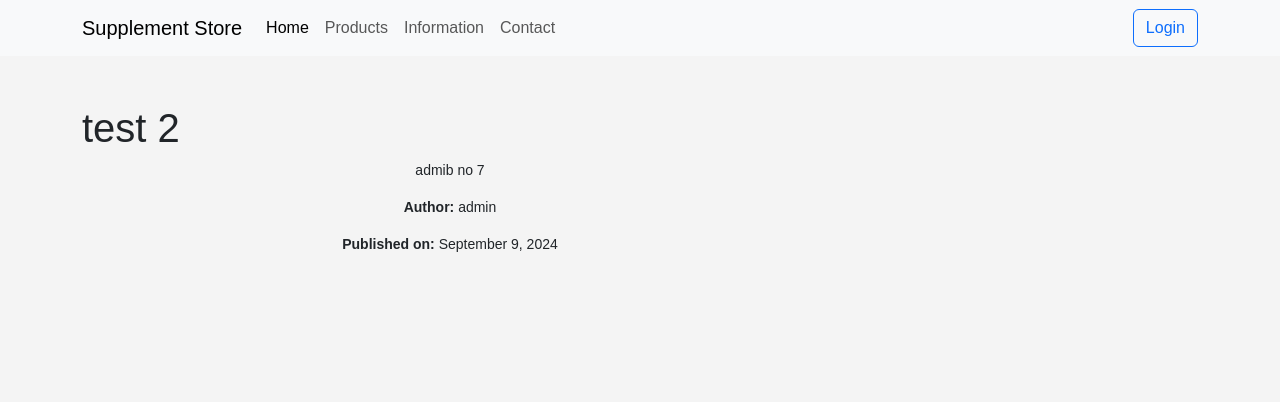
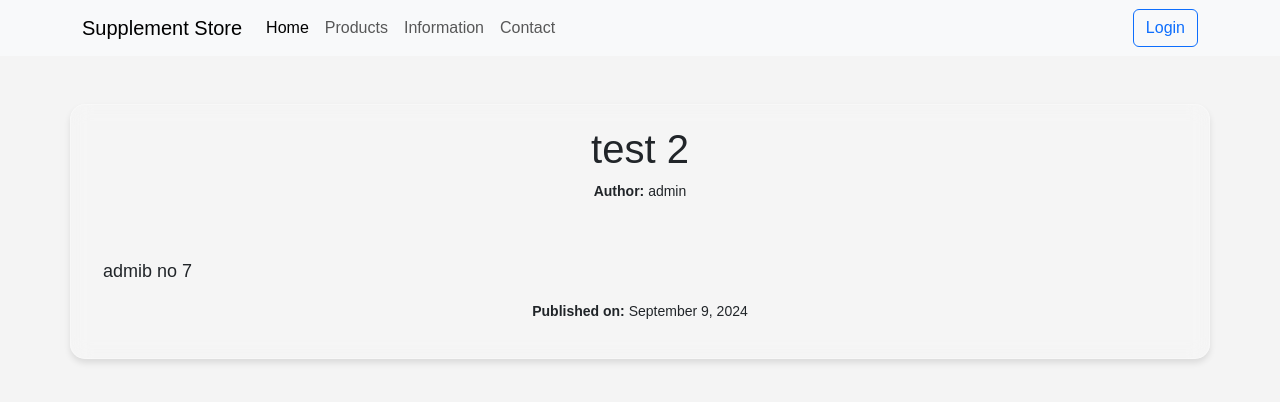
Before and after one commit to HimanM/Suppliment-Store, a PHP site: page /send_mail/show_content.php?id=5 in a window 1280 px wide. Shown: the top 402 px of the page. Run offline with PHP 8.4, Linux system fonts and the light colour scheme; data comes from the database, SQL or seed files in the repository.

Commit message:
bug fixes

```diff
--- a/CSS/show_content.css
+++ b/CSS/show_content.css
@@ -1,9 +1,19 @@
-.img-fluid {
-    max-height: 500px;
+.content-image {
+    max-width: 250px; /* Adjust this width as needed */
+    height: auto;
     object-fit: cover;
-    margin-bottom: 20px;
+    float: left;
+    margin: 5px;
 }
 
-.container {
-    margin-top: 50px;
+.content-title, .content-layout{
+    padding: 20px;
 }
+
+.square{
+    width: fit-content;
+}
+.body-p{
+    text-align: start;
+    font-size: 18px;
+}
--- a/product_details.php
+++ b/product_details.php
@@ -94,7 +94,7 @@ if ($is_logged_in) {
                     <p class="product-description">Description: <?php echo htmlspecialchars($product['description']); ?></p>
                 <?php endif; ?>
                 <?php if (!empty($product['detailed_description'])): ?>
-                    <p class="product-detailed-description">Details: <?php echo htmlspecialchars($product['detailed_description']); ?></p>
+                    <p class="product-detailed-description" style="text-align:start">Details: <?php echo htmlspecialchars($product['detailed_description']); ?></p>
                 <?php endif; ?>
             </div>
             <hr>
--- a/show_content.php
+++ b/show_content.php
@@ -33,19 +33,29 @@ if (!$content) {
 <body>
     <?php include 'top_nav.php'; ?>
 
-    <div class="container mt-5">
-        <div class="row">
-            <div class="col-md-8">
-                <h1><?php echo htmlspecialchars($content['title']); ?></h1>
-                <?php if (!empty($content['image_url'])): ?>
-                    <img src="images/content/<?php echo htmlspecialchars($content['image_url']); ?>" alt="Image" class="img-fluid">
-                <?php endif; ?>
-                <p><?php echo htmlspecialchars($content['body']); ?></p>
+    <div class="container mt-5 glass-card">
+    <div class="row">
+        <!-- Product Content -->
+        <div class="col-md-12">
+            <!-- Title and Author on the right of the image -->
+            <div class="content-title">
+                <h1 style="text-align:center"><?php echo htmlspecialchars($content['title']); ?></h1>
                 <p><strong>Author:</strong> <?php echo htmlspecialchars($content['username']); ?></p>
+            </div>
+            <div class="content-layout">
+                <!-- Image on the left -->
+                <div class ="square">
+                    <?php if (!empty($content['image_url'])): ?>
+                        <img src="images/content/<?php echo htmlspecialchars($content['image_url']); ?>" alt="Image" class="img-fluid content-image me-3">
+                    <?php endif; ?>
+                </div>
+                <p class="body-p" ><?php echo nl2br(htmlspecialchars($content['body'])); ?></p>
                 <p><strong>Published on:</strong> <?php echo date('F j, Y', strtotime($content['created_at'])); ?></p>
+
             </div>
         </div>
     </div>
+</div>
     <script src="https://cdn.jsdelivr.net/npm/bootstrap@5.3.0-alpha1/dist/js/bootstrap.bundle.min.js"></script>
     <script src="https://cdn.jsdelivr.net/npm/@popperjs/core@2.11.6/dist/umd/popper.min.js"></script>
     <script src="JS/login_script.js"></script>
```
Also changed, not shown: CSS/order_confirmation_styles.css (+19 -0 lines), order_confirmation.php (+23 -16 lines).
